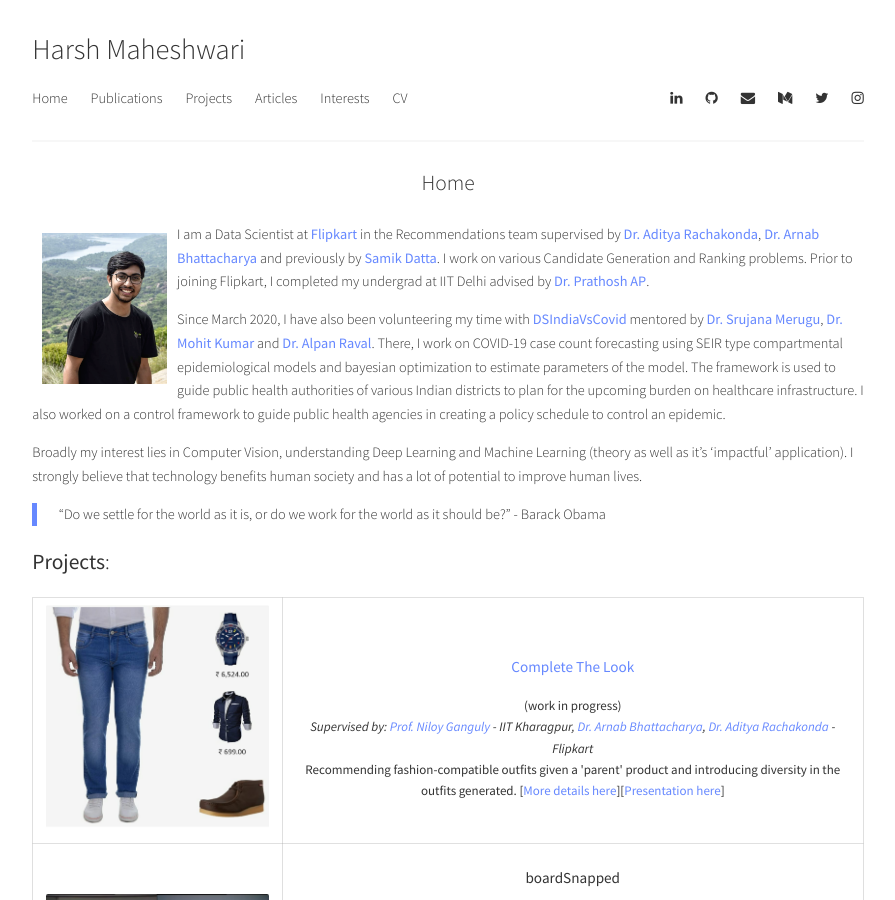
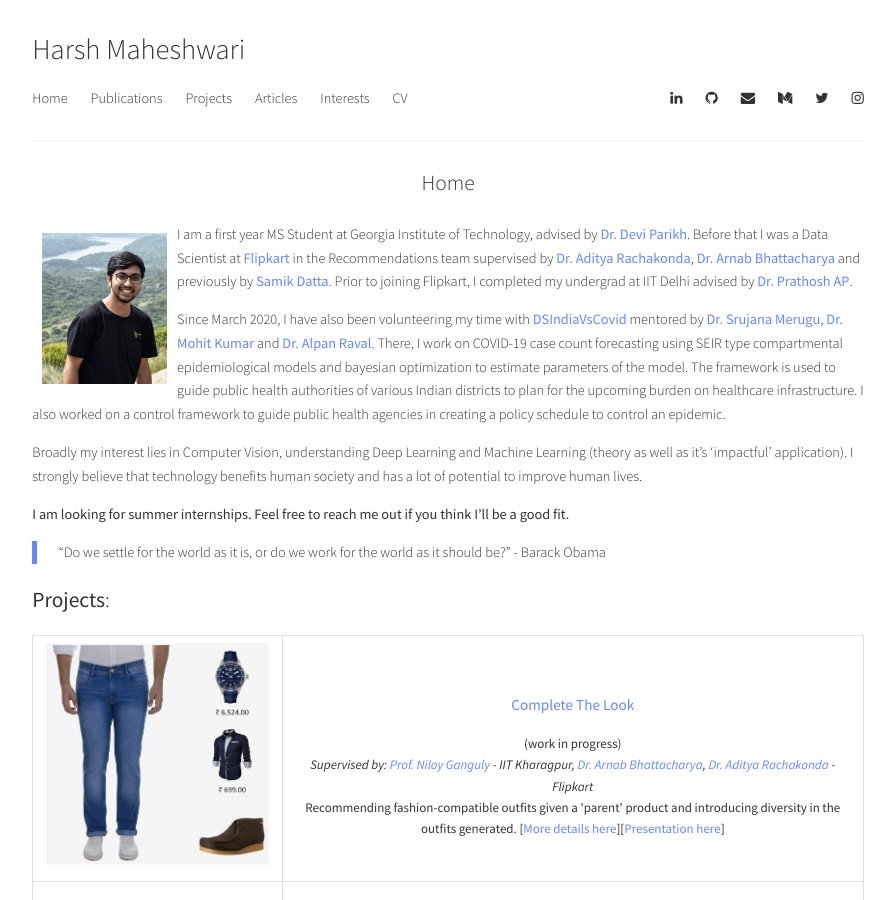
Before and after one commit to harshm121/portfolio-old, a Jekyll site: the page built from index.md, in a window 1280 px wide and 900 px high. Shown: the whole window, without its empty margins (192-1087 px from the left). Built offline with Jekyll 4.4.1, drawn with Linux system fonts in a browser that asks for light colours; a style sheet for code colours, icons or effects is not loaded.

Commit message:
Update index.md

```diff
--- a/index.md
+++ b/index.md
@@ -17,13 +17,15 @@ title: "Home"
 
 <img style="float:left;padding:10px;"
 src="./images/personal-photo.png" alt="profile picture" width="15%">
-I am a Data Scientist at [Flipkart](https://www.flipkart.com/) in the Recommendations team supervised by [Dr. Aditya Rachakonda](https://in.linkedin.com/in/adityarachakonda), [Dr. Arnab Bhattacharya](https://www.linkedin.com/in/arnab-bhattacharya-26383573) and previously by [Samik Datta](https://www.linkedin.com/in/samik-datta-7b2a927a/). I work on various Candidate Generation and Ranking problems. Prior to joining Flipkart, I completed my undergrad at IIT Delhi advised by [Dr. Prathosh AP](https://sites.google.com/view/prathosh).
+I am a first year MS Student at Georgia Institute of Technology, advised by [Dr. Devi Parikh](https://www.cc.gatech.edu/~parikh/). Before that I was a Data Scientist at [Flipkart](https://www.flipkart.com/) in the Recommendations team supervised by [Dr. Aditya Rachakonda](https://in.linkedin.com/in/adityarachakonda), [Dr. Arnab Bhattacharya](https://www.linkedin.com/in/arnab-bhattacharya-26383573) and previously by [Samik Datta](https://www.linkedin.com/in/samik-datta-7b2a927a/). Prior to joining Flipkart, I completed my undergrad at IIT Delhi advised by [Dr. Prathosh AP](https://sites.google.com/view/prathosh).
 
 
 Since March 2020, I have also been volunteering my time with [DSIndiaVsCovid](http://dsindiavscovid.org/) mentored by [Dr. Srujana Merugu](https://www.linkedin.com/in/srujana-merugu-a7243819/), [Dr. Mohit Kumar](https://www.linkedin.com/in/mohitkum/) and [Dr. Alpan Raval](https://www.linkedin.com/in/alpan-raval-36219a2/). There, I work on COVID-19 case count forecasting using SEIR type compartmental epidemiological models and bayesian optimization to estimate parameters of the model. The framework is used to guide public health authorities of various Indian districts to plan for the upcoming burden on healthcare infrastructure. I also worked on a control framework to guide public health agencies in creating a policy schedule to control an epidemic.
 
 
 Broadly my interest lies in Computer Vision, understanding Deep Learning and Machine Learning (theory as well as it's 'impactful' application). I strongly believe that technology benefits human society and has a lot of potential to improve human lives.
+
+**I am looking for summer internships. Feel free to reach me out if you think I'll be a good fit.**
 
 > "Do we settle for the world as it is, or do we work for the world as it should be?" - Barack Obama
 
```
